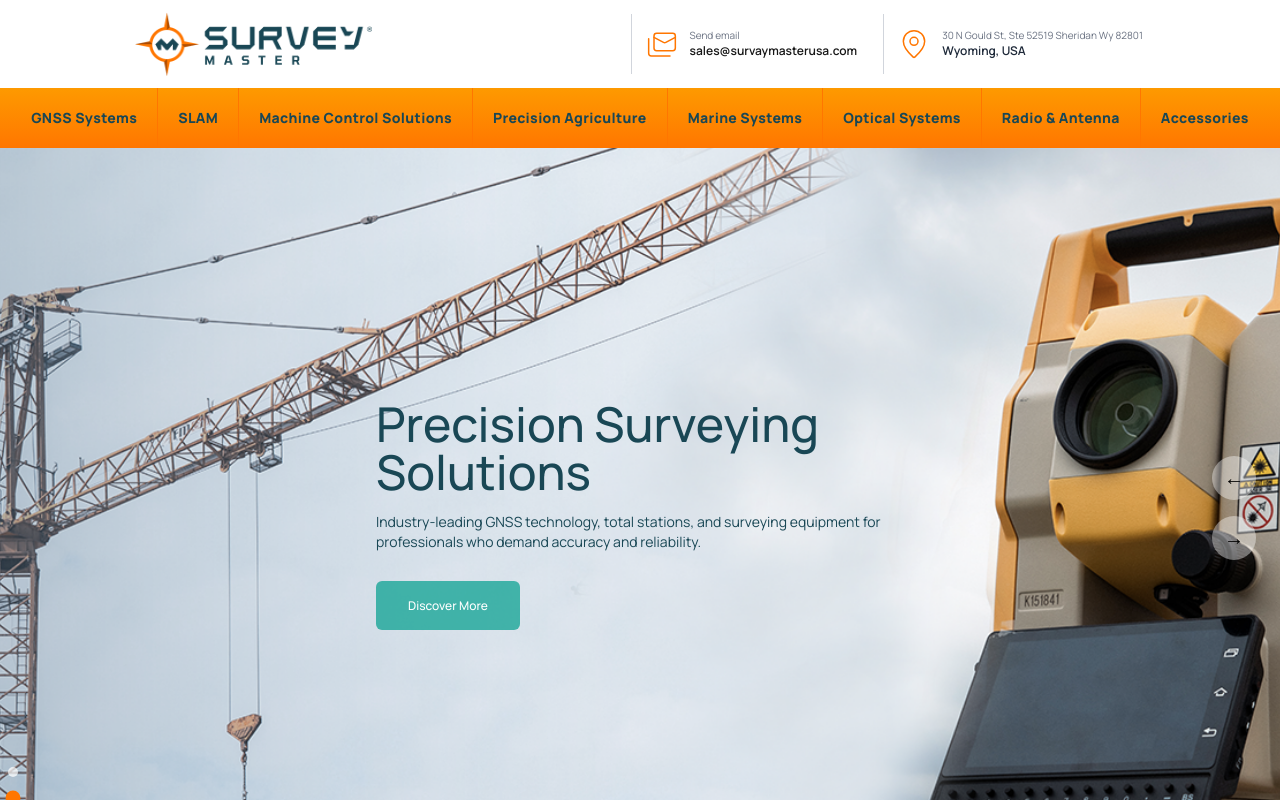
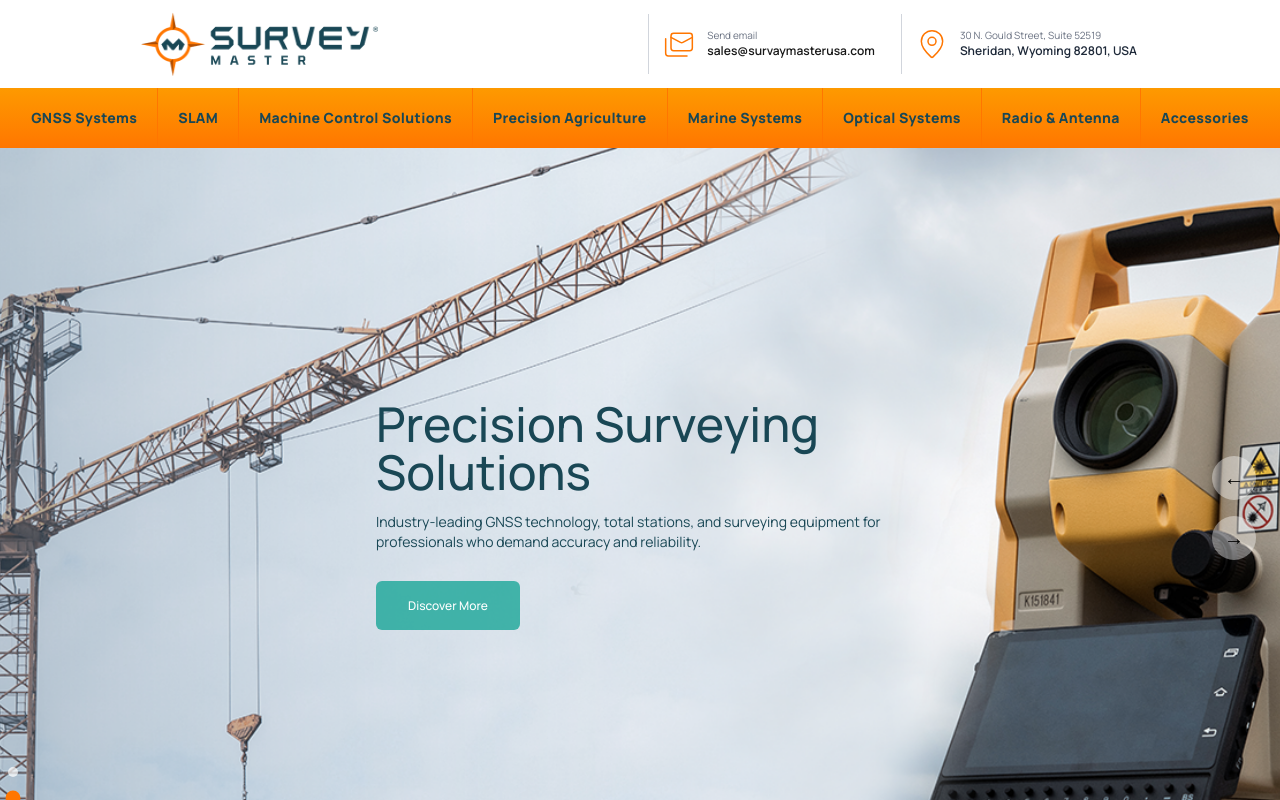
Before and after one commit to surveymaster2030/survey-master-usa, a Next.js app: page / in a window 1280 px wide. Shown: the top 800 px of the page. Built offline with nearby package versions, Linux system fonts and the light colour scheme.

Commit message:
Update address

```diff
--- a/app/_components/TopHeader.js
+++ b/app/_components/TopHeader.js
@@ -75,10 +75,10 @@ export default function TopHeader() {
           />
           <div>
             <p className="text-[10px] text-gray-500">
-              30 N Gould St, Ste 52519 Sheridan Wy 82801
+              30 N. Gould Street, Suite 52519
             </p>
             <h4 className="text-xs font-semibold text-gray-800">
-              Wyoming, USA
+              Sheridan, Wyoming 82801, USA
             </h4>
           </div>
         </div>
```
